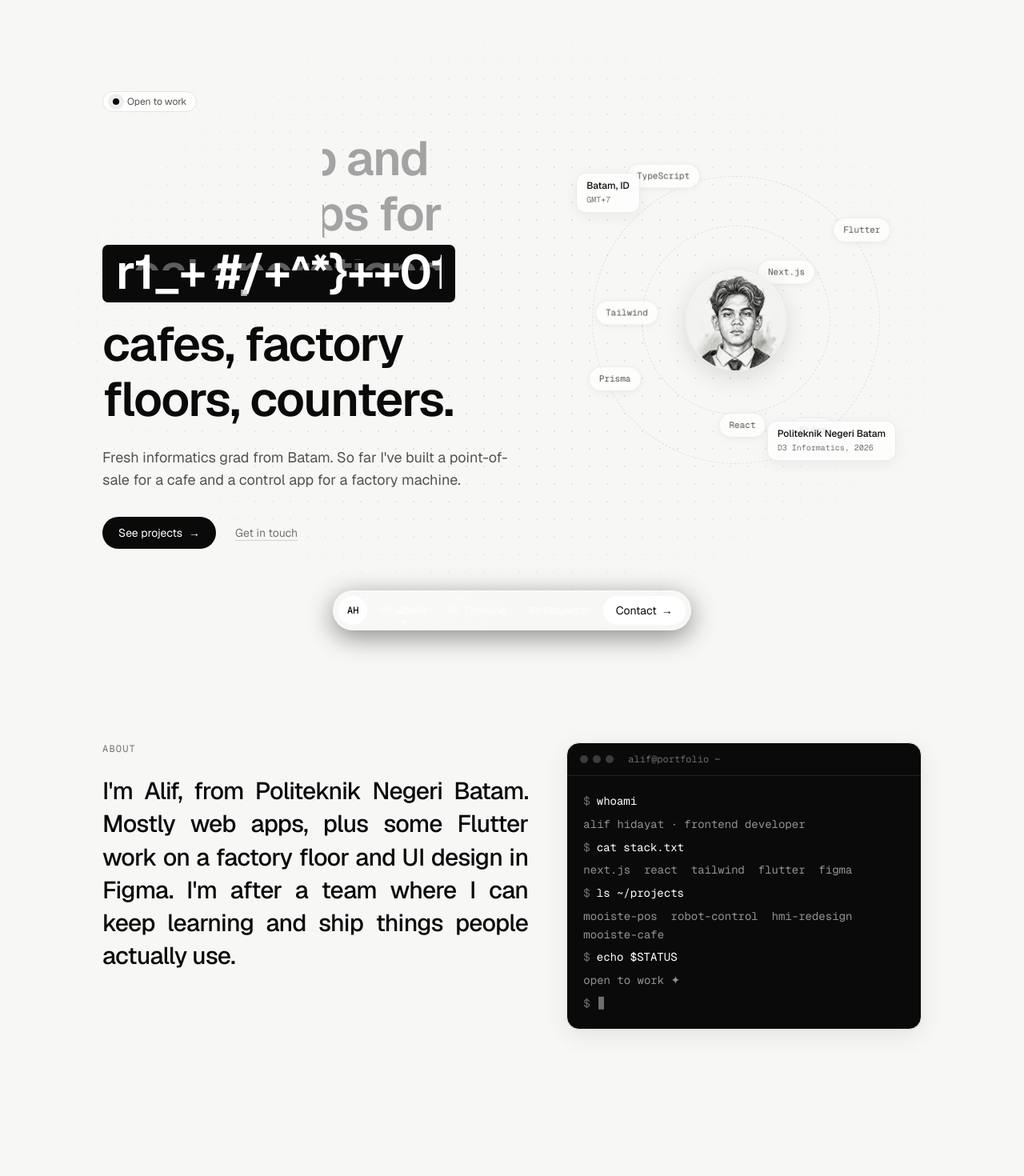
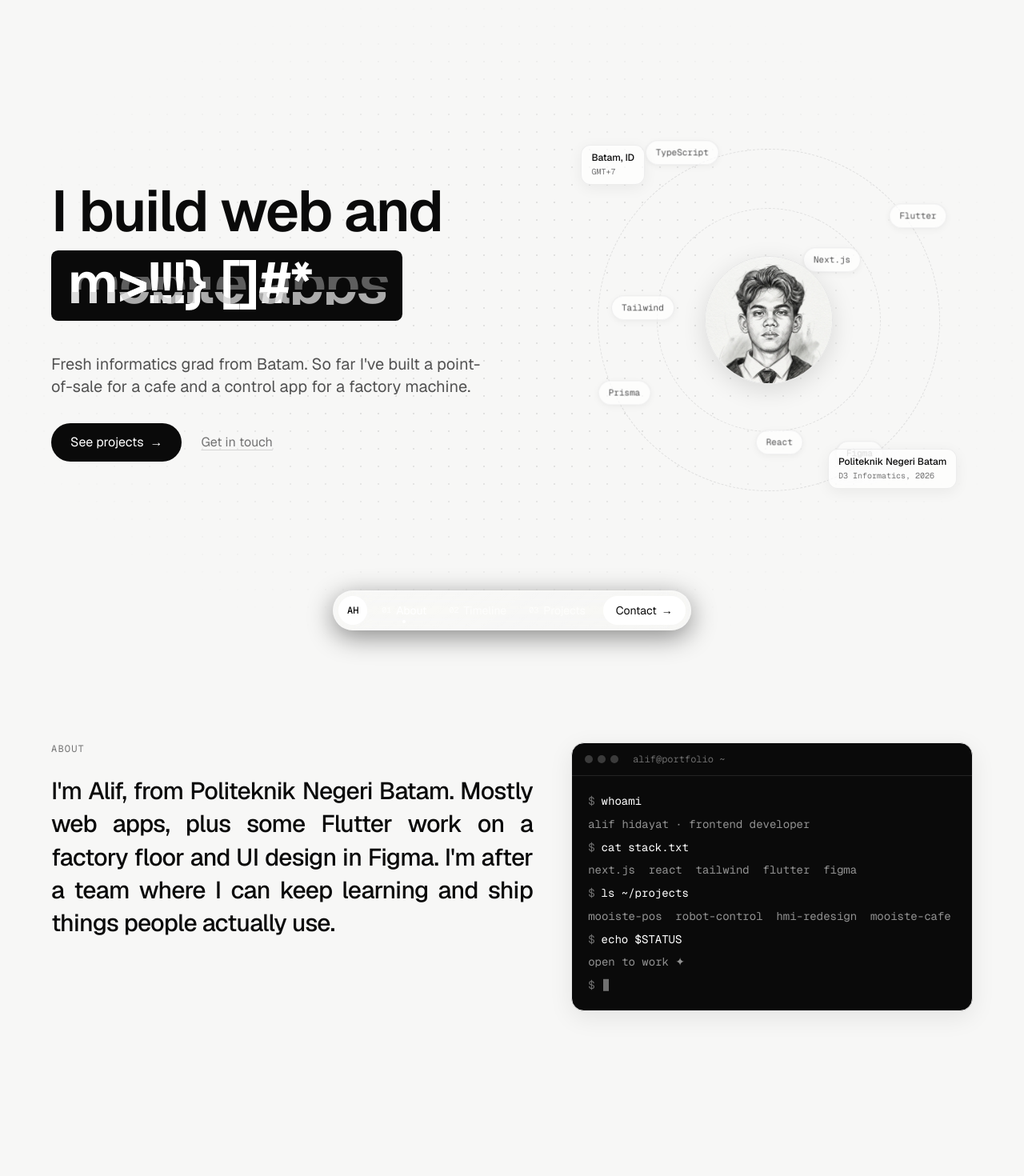
Before and after one commit to Void491111/Portfolio, a Next.js app in the folder portfolio/: page / in a window 1280 px wide. Shown: the top 1470 px of the page at 80% size. Built offline with nearby package versions, Linux system fonts and the light colour scheme.

Commit message:
feat: add SMK to timeline, cleaner hero, larger screens

```diff
--- a/portfolio/app/globals.css
+++ b/portfolio/app/globals.css
@@ -197,3 +197,36 @@ html {
 }
 
 .highlight { overflow: hidden; }
+.sheen {
+  background-image: none;
+  color: inherit;
+  -webkit-mask-image: linear-gradient(100deg, #000 0 42%, transparent 58% 100%);
+  mask-image: linear-gradient(100deg, #000 0 42%, transparent 58% 100%);
+  -webkit-mask-size: 220% 100%;
+  mask-size: 220% 100%;
+  -webkit-mask-repeat: no-repeat;
+  mask-repeat: no-repeat;
+  -webkit-mask-position: 0% 0;
+  mask-position: 0% 0;
+  animation: sheen-wipe 6.5s ease-in-out infinite;
+}
+
+@keyframes sheen-wipe {
+  0%, 22% { -webkit-mask-position: 0% 0; mask-position: 0% 0; }
+  50%, 60% { -webkit-mask-position: 100% 0; mask-position: 100% 0; }
+  88%, 100% { -webkit-mask-position: 0% 0; mask-position: 0% 0; }
+}
+
+.orbit-ring { --orbit-r: var(--orbit-r-sm); }
+
+@media (min-width: 640px) {
+  .orbit-ring { --orbit-r: var(--orbit-r-lg); }
+}
+
+@media (min-width: 1280px) {
+  .orbit-ring { --orbit-r: var(--orbit-r-xl); }
+}
+
+@media (prefers-reduced-motion: reduce) {
+  .sheen { animation: none; }
+}
--- a/portfolio/components/hero/Hero.jsx
+++ b/portfolio/components/hero/Hero.jsx
@@ -1,6 +1,5 @@
 import DotBackground from "./DotBackground";
 import GlitchText from "./GlitchText";
-import StatusBadge from "./StatusBadge";
 import Orbit from "./Orbit";
 import Reveal from "@/components/ui/Reveal";
 import { HERO } from "@/config/site";
@@ -9,40 +8,36 @@ export default function Hero() {
   return (
     <section className="relative flex min-h-[78svh] items-center overflow-hidden px-4 py-20 sm:px-8 lg:min-h-svh lg:py-0">
       <DotBackground />
-      <div className="relative mx-auto grid w-full max-w-5xl gap-12 lg:grid-cols-[1.05fr_0.95fr] lg:items-center">
+      <div className="relative mx-auto grid w-full max-w-5xl gap-12 lg:grid-cols-[1.05fr_0.95fr] lg:items-center xl:max-w-6xl xl:gap-20">
         <div>
           <Reveal>
-            <StatusBadge label={HERO.status} />
-          </Reveal>
-
-          <Reveal delay={0.1}>
-            <h1 className="mt-5 text-4xl font-semibold leading-[1.15] tracking-tight sm:mt-6 sm:text-5xl lg:text-6xl">
+            <h1 className="text-4xl font-semibold leading-[1.15] tracking-tight sm:text-5xl lg:text-6xl xl:text-7xl">
               <span className="sheen block text-neutral-400">{HERO.prefix}</span>
-              <span className="mt-1 block">
+              <span className="mt-2 block">
                 <span className="highlight">
                   <GlitchText text={HERO.glitchWord} tone="invert" />
                 </span>
               </span>
-              <span className="mt-1 block">{HERO.suffix}</span>
+              {HERO.suffix && <span className="mt-2 block">{HERO.suffix}</span>}
             </h1>
           </Reveal>
 
-          <Reveal delay={0.2}>
-            <p className="mt-5 max-w-xl text-neutral-600 sm:mt-6 sm:text-lg">{HERO.description}</p>
+          <Reveal delay={0.15}>
+            <p className="mt-6 max-w-xl text-neutral-600 sm:text-lg xl:text-xl">{HERO.description}</p>
           </Reveal>
 
-          <Reveal delay={0.3} className="mt-6 flex flex-wrap items-center gap-x-6 gap-y-3 sm:mt-8">
-            <a href={HERO.primaryCta.href} className="group inline-flex items-center gap-2 rounded-full bg-neutral-950 px-5 py-2.5 text-sm text-white transition-colors hover:bg-neutral-800">
+          <Reveal delay={0.25} className="mt-7 flex flex-wrap items-center gap-x-6 gap-y-3 sm:mt-8">
+            <a href={HERO.primaryCta.href} className="group inline-flex items-center gap-2 rounded-full bg-neutral-950 px-5 py-2.5 text-sm text-white transition-colors hover:bg-neutral-800 xl:px-6 xl:py-3 xl:text-base">
               {HERO.primaryCta.label}
               <span className="transition-transform duration-300 group-hover:translate-x-0.5">{"\u2192"}</span>
             </a>
-            <a href={HERO.secondaryCta.href} className="text-sm text-neutral-500 underline decoration-neutral-300 underline-offset-4 transition-colors hover:text-neutral-950 hover:decoration-neutral-950">
+            <a href={HERO.secondaryCta.href} className="text-sm text-neutral-500 underline decoration-neutral-300 underline-offset-4 transition-colors hover:text-neutral-950 hover:decoration-neutral-950 xl:text-base">
               {HERO.secondaryCta.label}
             </a>
           </Reveal>
         </div>
 
-        <Reveal delay={0.25}>
+        <Reveal delay={0.2}>
           <Orbit />
         </Reveal>
       </div>
--- a/portfolio/components/hero/Orbit.jsx
+++ b/portfolio/components/hero/Orbit.jsx
@@ -5,7 +5,7 @@ import { ORBIT } from "@/config/orbit";
 
 export default function Orbit() {
   return (
-    <div className="relative mx-auto aspect-square w-full max-w-[320px] sm:max-w-[400px]">
+    <div className="relative mx-auto aspect-square w-full max-w-[320px] sm:max-w-[400px] xl:max-w-[470px]">
       <div className="absolute inset-0">
         {ORBIT.rings.map(function renderRing(ring) {
           return <OrbitRing key={ring.id} ring={ring} />;
@@ -17,7 +17,7 @@ export default function Orbit() {
             width={ORBIT.avatar.size}
             height={ORBIT.avatar.size}
             priority
-            className="size-20 rounded-full border border-neutral-200 object-cover shadow-[0_8px_30px_rgba(0,0,0,0.12)] sm:size-32"
+            className="size-20 rounded-full border border-neutral-200 object-cover shadow-[0_8px_30px_rgba(0,0,0,0.12)] sm:size-32 xl:size-40"
           />
         </div>
       </div>
--- a/portfolio/components/hero/OrbitRing.jsx
+++ b/portfolio/components/hero/OrbitRing.jsx
@@ -3,7 +3,11 @@ import OrbitNode from "./OrbitNode";
 export default function OrbitRing({ ring }) {
   const spinClass = ring.reverse ? "orbit-ccw" : "orbit-cw";
   const counterClass = ring.reverse ? "orbit-cw" : "orbit-ccw";
-  const vars = { "--orbit-r-sm": ring.radiusSm + "px", "--orbit-r-lg": ring.radius + "px" };
+  const vars = {
+    "--orbit-r-sm": ring.radiusSm + "px",
+    "--orbit-r-lg": ring.radius + "px",
+    "--orbit-r-xl": ring.radiusXl + "px",
+  };
 
   return (
     <span className="orbit-ring absolute inset-0" style={vars}>
--- a/portfolio/components/intro/Intro.jsx
+++ b/portfolio/components/intro/Intro.jsx
@@ -7,7 +7,7 @@ import { INTRO } from "@/config/site";
 export default function Intro() {
   return (
     <section id="about" className="px-4 pb-16 pt-4 sm:px-8 lg:py-32">
-      <div className="mx-auto grid max-w-5xl gap-10 sm:gap-12 lg:grid-cols-[1.2fr_1fr] lg:items-start">
+      <div className="mx-auto grid max-w-5xl gap-10 sm:gap-12 xl:max-w-6xl lg:grid-cols-[1.2fr_1fr] lg:items-start">
         <div>
           <Reveal><SectionLabel>{INTRO.label}</SectionLabel></Reveal>
           <ScrollRevealText
--- a/portfolio/components/projects/Projects.jsx
+++ b/portfolio/components/projects/Projects.jsx
@@ -8,7 +8,7 @@ import { PROJECTS_SECTION } from "@/config/site";
 export default function Projects() {
   return (
     <section id="projects" className="px-4 py-16 sm:px-8 sm:py-24">
-      <div className="mx-auto max-w-5xl">
+      <div className="mx-auto max-w-5xl xl:max-w-6xl">
         <Reveal>
           <SectionLabel>{PROJECTS_SECTION.label}</SectionLabel>
           <h2 className="mt-3 text-3xl font-semibold tracking-tight sm:text-5xl">{PROJECTS_SECTION.heading}</h2>
--- a/portfolio/components/timeline/Timeline.jsx
+++ b/portfolio/components/timeline/Timeline.jsx
@@ -15,7 +15,7 @@ export default function Timeline() {
 
   return (
     <section id="timeline" className="px-4 py-16 sm:px-8 sm:py-24">
-      <div className="mx-auto max-w-5xl">
+      <div className="mx-auto max-w-5xl xl:max-w-6xl">
         <Reveal className="lg:text-center">
           <SectionLabel>{TIMELINE.label}</SectionLabel>
           <h2 className="mt-3 text-3xl font-semibold tracking-tight sm:text-5xl">{TIMELINE.heading}</h2>
--- a/portfolio/config/orbit.js
+++ b/portfolio/config/orbit.js
@@ -1,10 +1,11 @@
 export const ORBIT = {
-  avatar: { src: "/avatar.webp", alt: "Alif Hidayat", size: 132 },
+  avatar: { src: "/avatar.webp", alt: "Alif Hidayat", size: 160 },
   rings: [
     {
       id: "inner",
       radius: 118,
       radiusSm: 68,
+      radiusXl: 140,
       duration: "52s",
       reverse: false,
       nodes: ["Next.js", "React", "Tailwind"],
@@ -13,6 +14,7 @@ export const ORBIT = {
       id: "outer",
       radius: 180,
       radiusSm: 116,
+      radiusXl: 214,
       duration: "78s",
       reverse: true,
       nodes: ["TypeScript", "Flutter", "Figma", "Prisma"],
--- a/portfolio/config/site.js
+++ b/portfolio/config/site.js
@@ -2,7 +2,7 @@ export const SITE = {
   name: "Alif Hidayat",
   title: "Alif Hidayat — Frontend Developer",
   description: "Frontend developer from Batam building web and mobile apps.",
-  email: "voidwalker1290@gmail.com",
+  email: "alifsalimmm1@gmail.com",
 };
 
 export const NAV_LINKS = [
@@ -13,9 +13,9 @@ export const NAV_LINKS = [
 
 export const HERO = {
   status: "Open to work",
-  prefix: "I build web and mobile apps for",
-  glitchWord: "real operations",
-  suffix: "cafes, factory floors, counters.",
+  prefix: "I build web and",
+  glitchWord: "mobile apps",
+  suffix: "",
   description:
     "Fresh informatics grad from Batam. So far I've built a point-of-sale for a cafe and a control app for a factory machine.",
   primaryCta: { label: "See projects", href: "#projects" },
--- a/portfolio/config/timeline.js
+++ b/portfolio/config/timeline.js
@@ -2,6 +2,13 @@ export const TIMELINE = {
   label: "Timeline",
   heading: "How I got here.",
   items: [
+    {
+      id: "smk",
+      year: "2020 - 2023",
+      title: "Multimedia at SMKN 7 Batam",
+      place: "Vocational high school",
+      body: "Where design and editing started for me, years before I wrote any code.",
+    },
     {
       id: "study",
       year: "2023",
```
